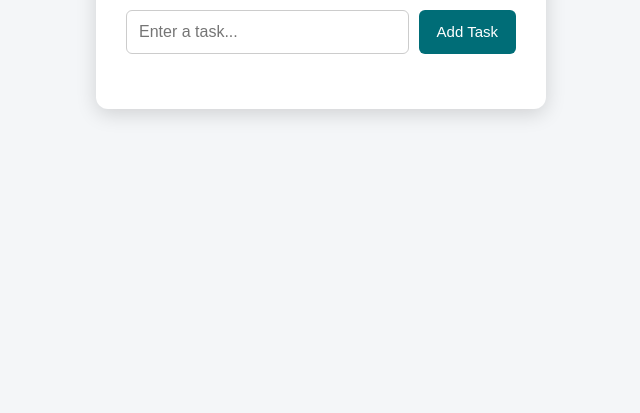
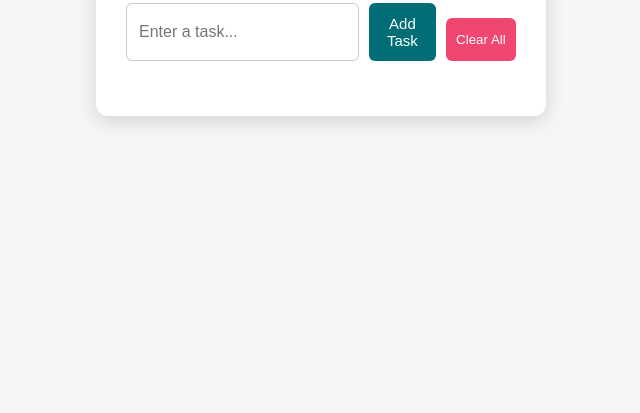
Before and after one commit to aiman-18/todo-web-app, a plain HTML site: page index.html in a window 1280 px wide. Shown: the part 387-800 px from the top of the page, without its empty margins (319-959 px from the left). Drawn offline with Linux system fonts and the light colour scheme.

Commit message:
Add clear all branch

```diff
--- a/index.html
+++ b/index.html
@@ -29,6 +29,9 @@
             <button id="addButton">
                 Add Task
             </button>
+            <button id="clearButton">
+                Clear All
+            </button>
 
         </div>
 
--- a/script.js
+++ b/script.js
@@ -1,3 +1,5 @@
+const clearButton =
+    document.getElementById("clearButton");
 const taskInput = document.getElementById("taskInput");
 
 const addButton = document.getElementById("addButton");
--- a/style.css
+++ b/style.css
@@ -128,3 +128,24 @@ h1 {
 
     color: white;
 }
+#clearButton {
+    width: 100%;
+
+    margin-top: 15px;
+
+    padding: 10px;
+
+    border: none;
+
+    border-radius: 6px;
+
+    background: #ef476f;
+
+    color: white;
+
+    cursor: pointer;
+}
+
+#clearButton:hover {
+    opacity: 0.9;
+}
```
